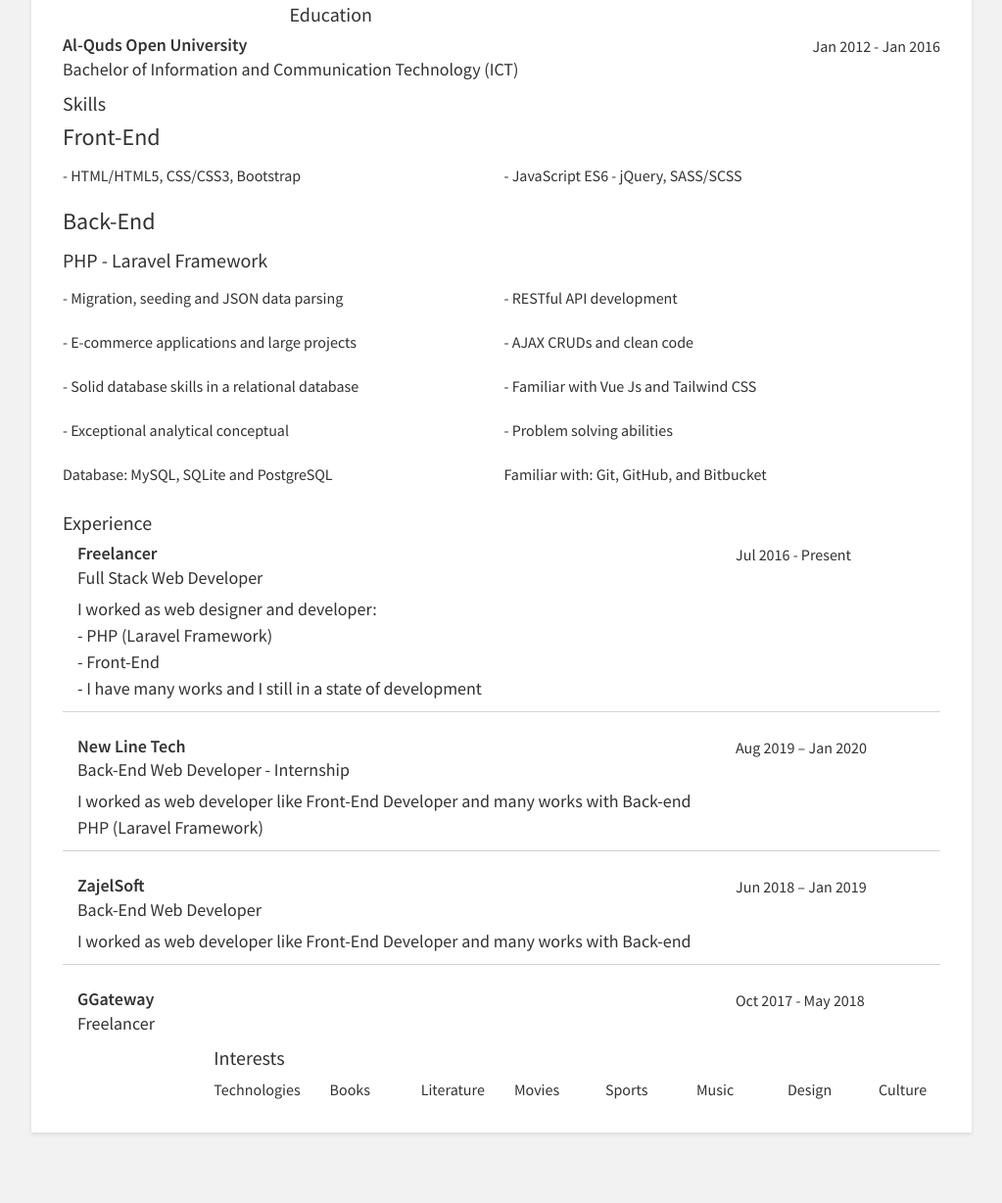
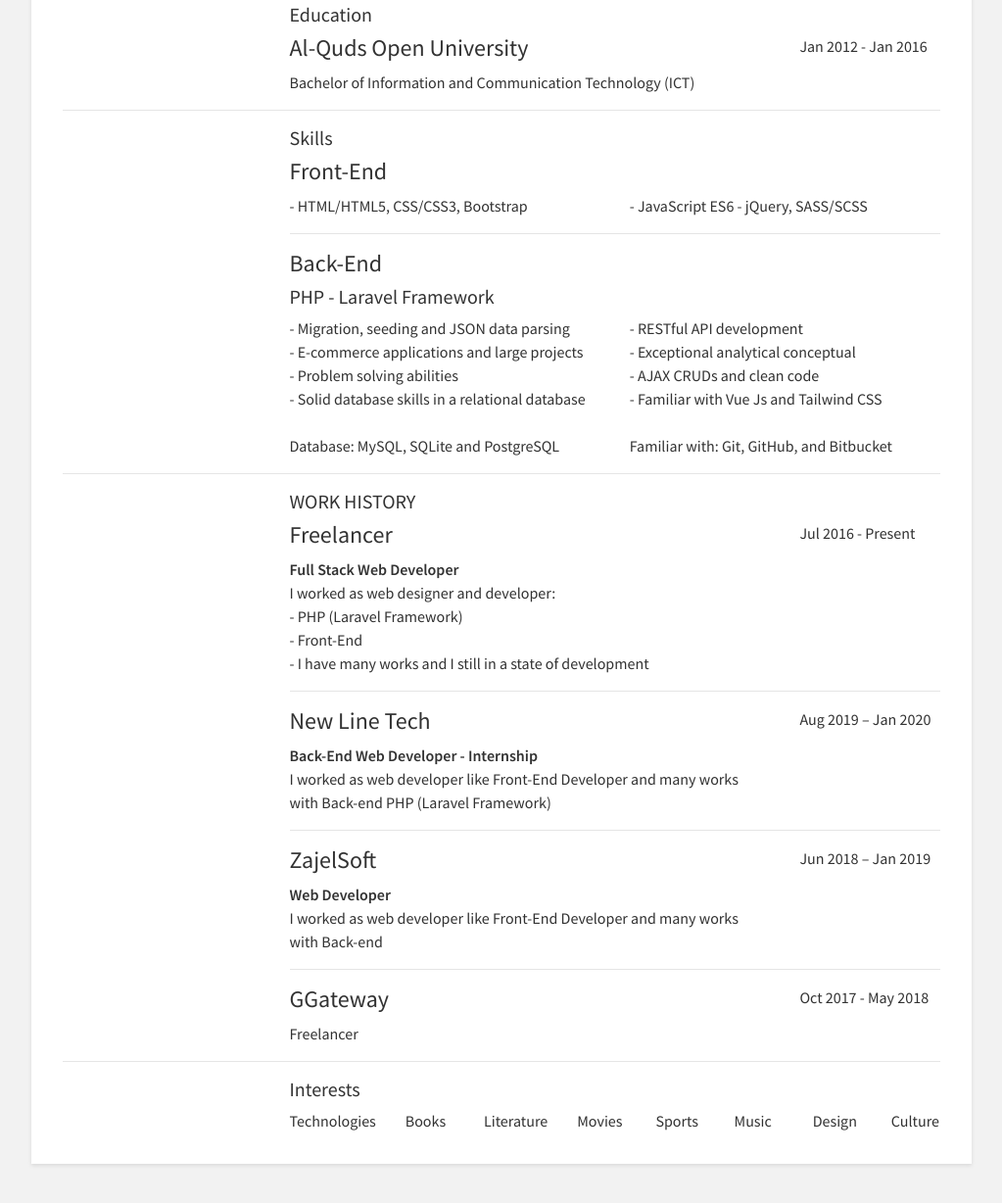
Before and after one commit to mostfaswaisi93/resume, a plain HTML site: page index.html in a window 1280 px wide. Shown: the part 441-1669 px from the top of the page at 98% size, without its empty margins (128-1151 px from the left). Before the commit the page ends 1637 px from the top, so only its background shows below. Drawn offline with nearby package versions, Linux system fonts and the light colour scheme.

Commit message:
Upgrade Resume

```diff
--- a/css/style.css
+++ b/css/style.css
@@ -44,12 +44,8 @@ h1 span {
     box-shadow: 0 2px 4px rgba(0, 0, 0, 0.1);
 }
 
-section:last-child {
-    border-bottom: none;
-}
 
-
-/* Main Info */
+/* HTML Info */
 
 img.avatar {
     width: 200px;
@@ -66,82 +62,8 @@ img.avatar {
     margin: 10px 0 10px 0;
 }
 
-.link-item {
-    display: flex;
-    align-items: center;
-    flex: 1;
-}
-
-
-/* Experience */
-
-.job {
-    border-bottom: 1px solid lightgrey;
-}
-
-.job:last-child {
-    border-bottom: none;
-}
-
-.job-title-container {
-    display: flex;
-    justify-content: space-between;
-    margin-bottom: 10px;
-    font-size: 18px;
-}
-
-.job-company {
-    font-weight: bold;
-    line-height: 1.2;
-}
-
-.job .date {
-    font-size: 16px;
-}
-
-.job .description {
-    margin-top: 5px;
-}
-
-.job .description p {
-    margin: 0;
-}
-
-
-/* Skills */
-
-.skills-container {
-    display: grid;
-    grid-template-columns: 1fr 1fr;
-    grid-gap: 5px;
-    margin-bottom: 10px;
-}
-
-
-/* Interests */
-
-.interests-container {
-    display: flex;
-    justify-content: space-between;
-}
-
 @media only screen and (max-width: 768px) {
-    section {
-        grid-template-columns: 1fr;
-    }
-    .links,
-    .job-title-container {
+    .links {
         flex-direction: column;
     }
-    .skills-container {
-        grid-template-columns: 1fr;
-    }
-    .interests-container {
-        flex-wrap: wrap;
-        justify-content: flex-start;
-    }
-    .interests-container span {
-        margin-right: 32px;
-        margin-bottom: 16px;
-    }
 }
--- a/index.html
+++ b/index.html
@@ -71,135 +71,114 @@
                 <div class="col-9">
                     <h5>Education</h5>
                     <div class="row">
-                        <div class="col-9"></div>
-                        <div class="col-3"></div>
-                    </div>
-                </div>
-            </div>
-        </section>
-
-        <section>
-            <div class="row">
-                <div class="col-3"></div>
-                <div class="col-9"></div>
-            </div>
-        </section>
-
-
-        <section>
-            <div class="section-title"></div>
-            <div>
-                <div class="job">
-                    <div class="job-title-container">
-                        <div>
-                            <div class="job-company">Al-Quds Open University</div>
-                            <div class="job-title">Bachelor of Information and Communication Technology (ICT)</div>
+                        <div class="col-9">
+                            <h4>Al-Quds Open University</h4>
+                            <div>Bachelor of Information and Communication Technology (ICT)</div>
                         </div>
-                        <div class="date">
+                        <div class="col-3">
                             Jan 2012 - Jan 2016
                         </div>
                     </div>
                 </div>
             </div>
         </section>
+        <hr>
 
         <section>
-            <div class="section-title"></div>
-            <div>
-                <h5>Skills</h5>
-                <div class="skills-container">
+            <div class="row">
+                <div class="col-3"></div>
+                <div class="col-9">
+                    <h5>Skills</h5>
                     <h4>Front-End</h4>
+                    <div class="row">
+                        <div class="col-6">- HTML/HTML5, CSS/CSS3, Bootstrap</div>
+                        <div class="col-6">- JavaScript ES6 - jQuery, SASS/SCSS</div>
+                    </div>
                     <hr>
-                    <p>- HTML/HTML5, CSS/CSS3, Bootstrap</p>
-                    <p>- JavaScript ES6 - jQuery, SASS/SCSS</p>
                     <h4>Back-End</h4>
-                    <hr>
                     <h5>PHP - Laravel Framework</h5>
-                    <hr>
-                    <p>- Migration, seeding and JSON data parsing</p>
-                    <p>- RESTful API development</p>
-                    <p>- E-commerce applications and large projects</p>
-                    <p>- AJAX CRUDs and clean code</p>
-                    <p>- Solid database skills in a relational database</p>
-                    <p>- Familiar with Vue Js and Tailwind CSS</p>
-                    <p>- Exceptional analytical conceptual</p>
-                    <p>- Problem solving abilities</p>
-                    <p>Database: MySQL, SQLite and PostgreSQL</p>
-                    <p>Familiar with: Git, GitHub, and Bitbucket</p>
+                    <div class="row">
+                        <div class="col-6">
+                            <div>- Migration, seeding and JSON data parsing</div>
+                            <div>- E-commerce applications and large projects</div>
+                            <div>- Problem solving abilities</div>
+                            <div>- Solid database skills in a relational database</div>
+                            <br>
+                            <div>Database: MySQL, SQLite and PostgreSQL</div>
+                        </div>
+                        <div class="col-6">
+                            <div>- RESTful API development</div>
+                            <div>- Exceptional analytical conceptual</div>
+                            <div>- AJAX CRUDs and clean code</div>
+                            <div>- Familiar with Vue Js and Tailwind CSS</div>
+                            <br>
+                            <div>Familiar with: Git, GitHub, and Bitbucket</div>
+                        </div>
+                    </div>
                 </div>
             </div>
         </section>
+        <hr>
 
         <section>
-            <div class="section-title"></div>
-            <div>
-                <div class="job">
-                    <h5>Experience</h5>
-                    <div class="job-title-container">
+            <div class="row">
+                <div class="col-3"></div>
+                <div class="col-9">
+                    <h5>WORK HISTORY</h5>
+                    <div class="row">
                         <div class="col-9">
-                            <div class="job-company">Freelancer</div>
-                            <div class="job-title">Full Stack Web Developer</div>
-                            <div class="description">
-                                <p>I worked as web designer and developer:</p>
-                                <p>- PHP (Laravel Framework)</p>
-                                <p>- Front-End</p>
-                                <p>- I have many works and I still in a state of development</p>
-                            </div>
+                            <h4>Freelancer</h4>
+                            <div><b>Full Stack Web Developer</b></div>
+                            <div>I worked as web designer and developer:</div>
+                            <div>- PHP (Laravel Framework)</div>
+                            <div>- Front-End</div>
+                            <div>- I have many works and I still in a state of development</div>
                         </div>
-                        <div class="col-3 date">
+                        <div class="col-3">
                             Jul 2016 - Present
                         </div>
                     </div>
-                </div>
-
-                <div class="job"><br>
-                    <div class="job-title-container">
+                    <hr>
+                    <div class="row">
                         <div class="col-9">
-                            <div class="job-company">New Line Tech</div>
-                            <div class="job-title">Back-End Web Developer - Internship</div>
-                            <div class="description">
-                                <p>I worked as web developer like Front-End Developer and many works with Back-end PHP (Laravel Framework)</p>
-                            </div>
+                            <h4>New Line Tech</h4>
+                            <div><b>Back-End Web Developer - Internship</b></div>
+                            <div>I worked as web developer like Front-End Developer and many works with Back-end PHP (Laravel Framework)</div>
                         </div>
-                        <div class="col-3 date">
+                        <div class="col-3">
                             Aug 2019 – Jan 2020
                         </div>
                     </div>
-                </div>
-
-                <div class="job"><br>
-                    <div class="job-title-container">
+                    <hr>
+                    <div class="row">
                         <div class="col-9">
-                            <div class="job-company">ZajelSoft</div>
-                            <div class="job-title">Back-End Web Developer</div>
-                            <div class="description">
-                                <p>I worked as web developer like Front-End Developer and many works with Back-end</p>
-                            </div>
+                            <h4>ZajelSoft</h4>
+                            <div><b>Web Developer</b></div>
+                            <div>I worked as web developer like Front-End Developer and many works with Back-end</div>
                         </div>
-                        <div class="col-3 date">
+                        <div class="col-3">
                             Jun 2018 – Jan 2019
                         </div>
                     </div>
-                </div>
-
-                <div class="job"><br>
-                    <div class="job-title-container">
+                    <hr>
+                    <div class="row">
                         <div class="col-9">
-                            <div class="job-company">GGateway</div>
-                            <div class="job-title">Freelancer</div>
+                            <h4>GGateway</h4>
+                            <div>Freelancer</div>
                         </div>
-                        <div class="col-3 date">
+                        <div class="col-3">
                             Oct 2017 - May 2018
                         </div>
                     </div>
                 </div>
             </div>
         </section>
+        <hr>
 
         <section>
             <div class="row">
-                <div class="col-2"></div>
-                <div class="col-10">
+                <div class="col-3"></div>
+                <div class="col-9">
                     <h5>Interests</h5>
                     <div class="row">
                         <div class="col">Technologies</div>
```
